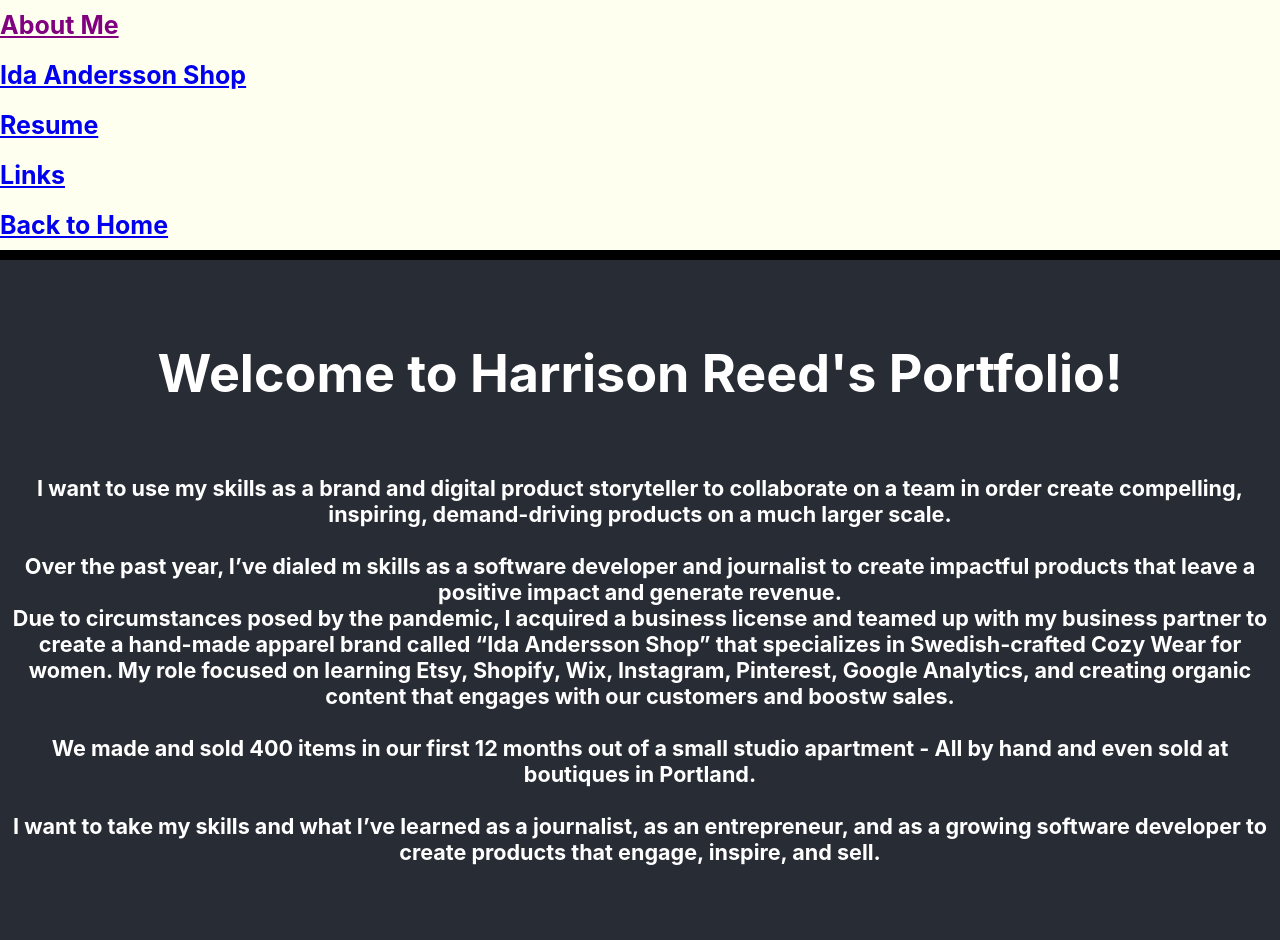
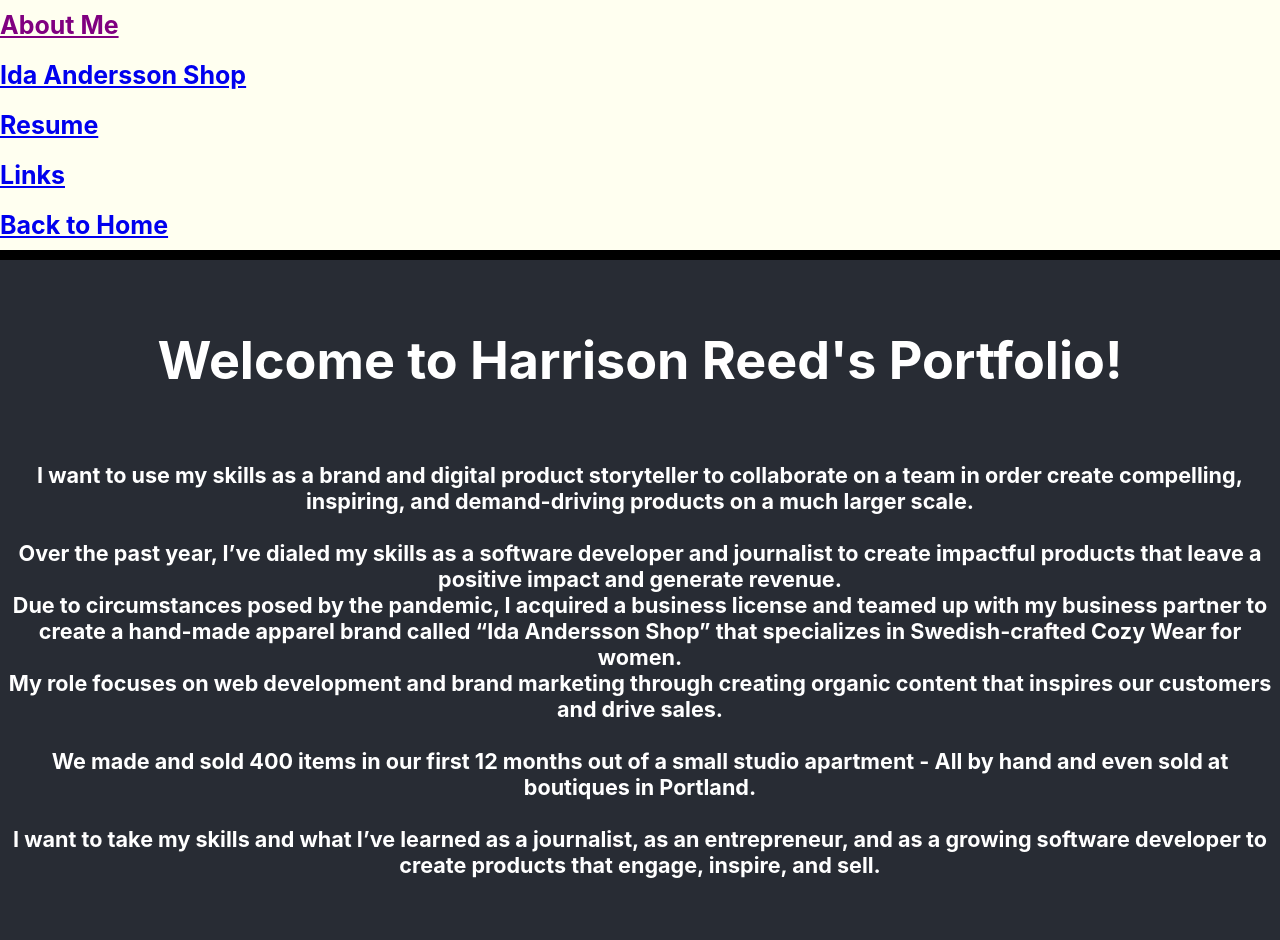
Before and after one commit to HGreedo/nuReactPortfolio, a React (Create React App) app: page / in a window 1280 px wide. Shown: the top 940 px of the page. Built offline with nearby package versions, Linux system fonts and the light colour scheme.

Commit message:
commit on 'main;

```diff
--- a/src/pages/Home.js
+++ b/src/pages/Home.js
@@ -5,12 +5,14 @@ function Home() {
         <div className="App">
         <header className="App-header">
           <h1>Welcome to Harrison Reed's Portfolio!</h1>
-          <h5 className="home-blurb">I want to use my skills as a brand and digital product storyteller to collaborate on a team in order create compelling, inspiring, demand-driving products on a much larger scale.
+          <h5 className="home-blurb">I want to use my skills as a brand and digital product storyteller to collaborate on a team in order create compelling, inspiring, and demand-driving products on a much larger scale.
               <br/>
               <br/>
-Over the past year, I’ve dialed m skills as a software developer and journalist to create impactful products that leave a positive impact and generate revenue.
+Over the past year, I’ve dialed my skills as a software developer and journalist to create impactful products that leave a positive impact and generate revenue.
 <br/>
-Due to circumstances posed by the pandemic, I acquired a business license and teamed up with my business partner to create a hand-made apparel brand called “Ida Andersson Shop” that specializes in Swedish-crafted Cozy Wear for women. My role focused on learning Etsy, Shopify, Wix, Instagram, Pinterest, Google Analytics, and creating organic content that engages with our customers and boostw sales.
+Due to circumstances posed by the pandemic, I acquired a business license and teamed up with my business partner to create a hand-made apparel brand called “Ida Andersson Shop” that specializes in Swedish-crafted Cozy Wear for women.
+<br/>
+My role focuses on web development and brand marketing through creating organic content that inspires our customers and drive sales.
 <br/>
 <br/>
 We made and sold 400 items in our first 12 months out of a small studio apartment - All by hand and even sold at boutiques in Portland.
```
